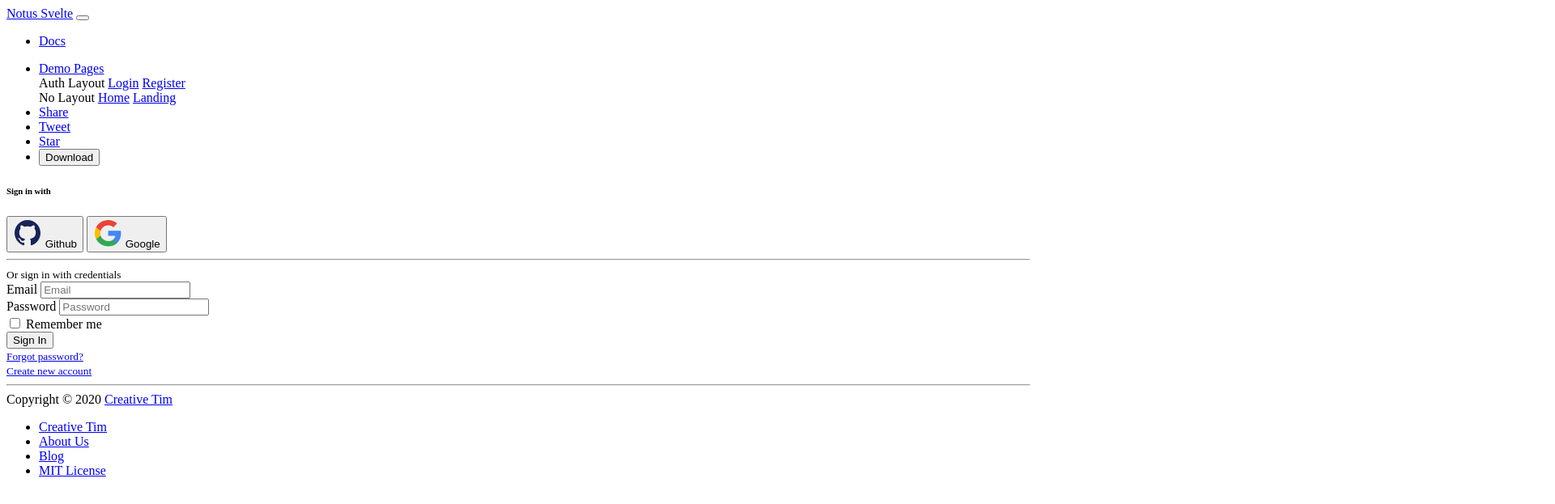
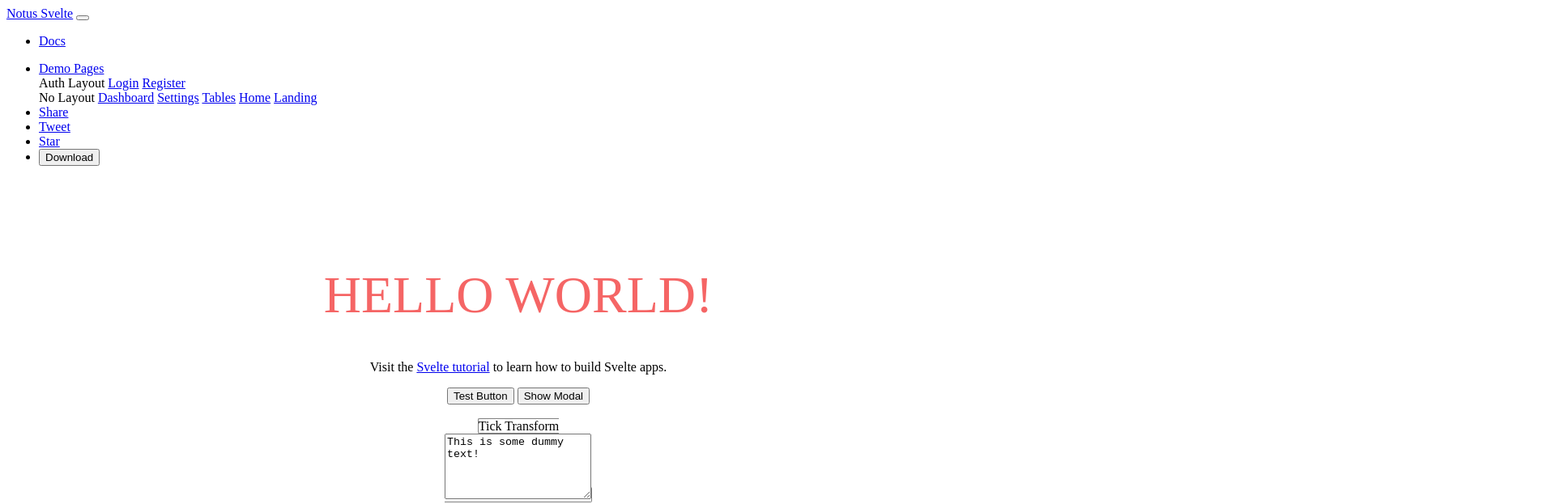
Before and after one commit to dancingfrog/my-svelte-project, a Svelte app: page / in a window 1280 px wide. Before the commit this address led to /auth/login. Shown: the top 623 px of the page at 81% size, 1920 px wide, since content can reach past the window. Built offline with nearby package versions, Linux system fonts and the light colour scheme; the HTML template or start-up script is replaced by a standard one.

Commit message:
setup dev and skip login variables

```diff
--- a/src/App.svelte
+++ b/src/App.svelte
@@ -20,7 +20,7 @@
 	import Index from "./views/Index.svelte";
 	import Landing from "./views/Landing.svelte";
 
-	export let DEV = false; // set to true when developing
+	export let DEV = true; // set to true when developing
 
 	export let skip = true; // set to true to auto-login when not developing
 
```
